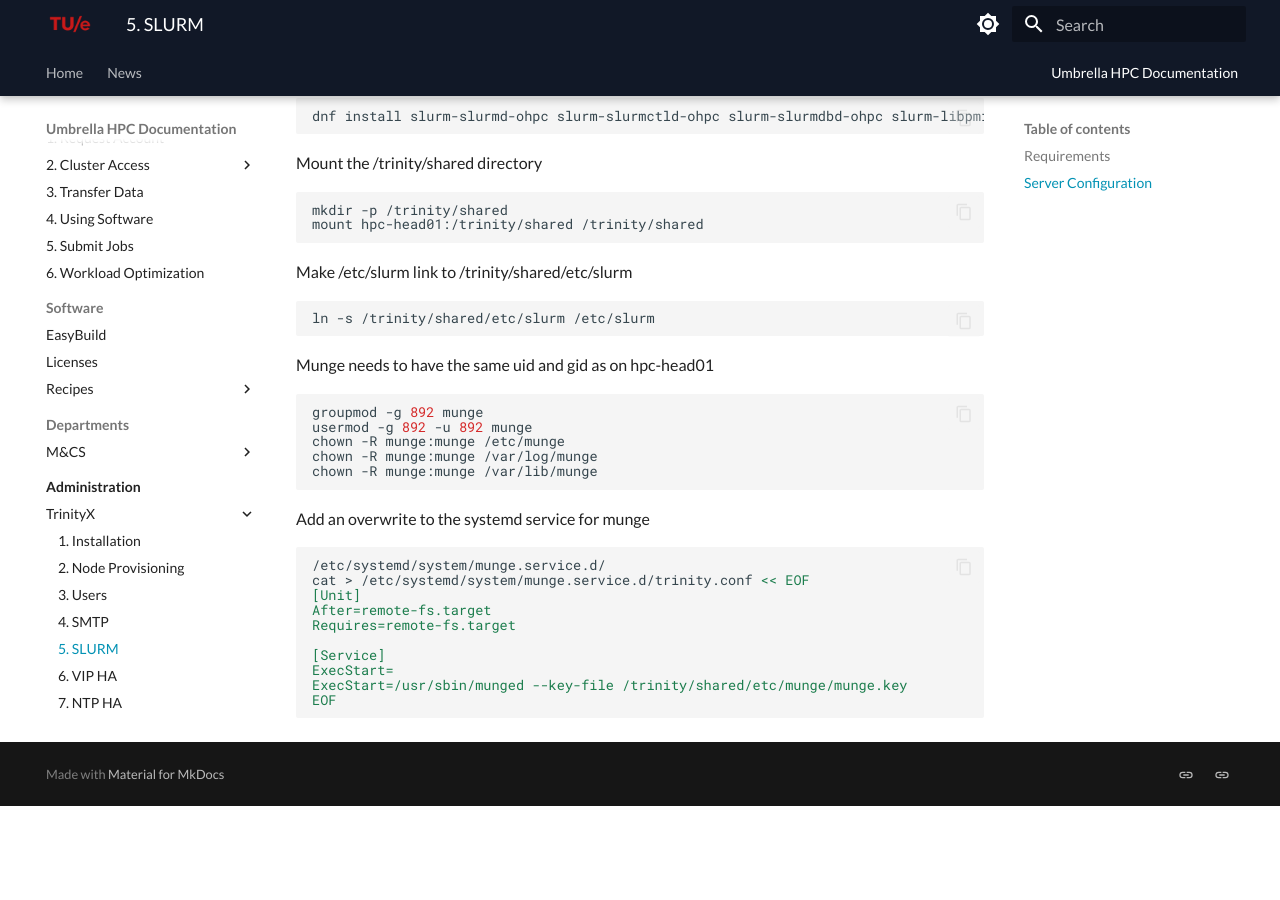
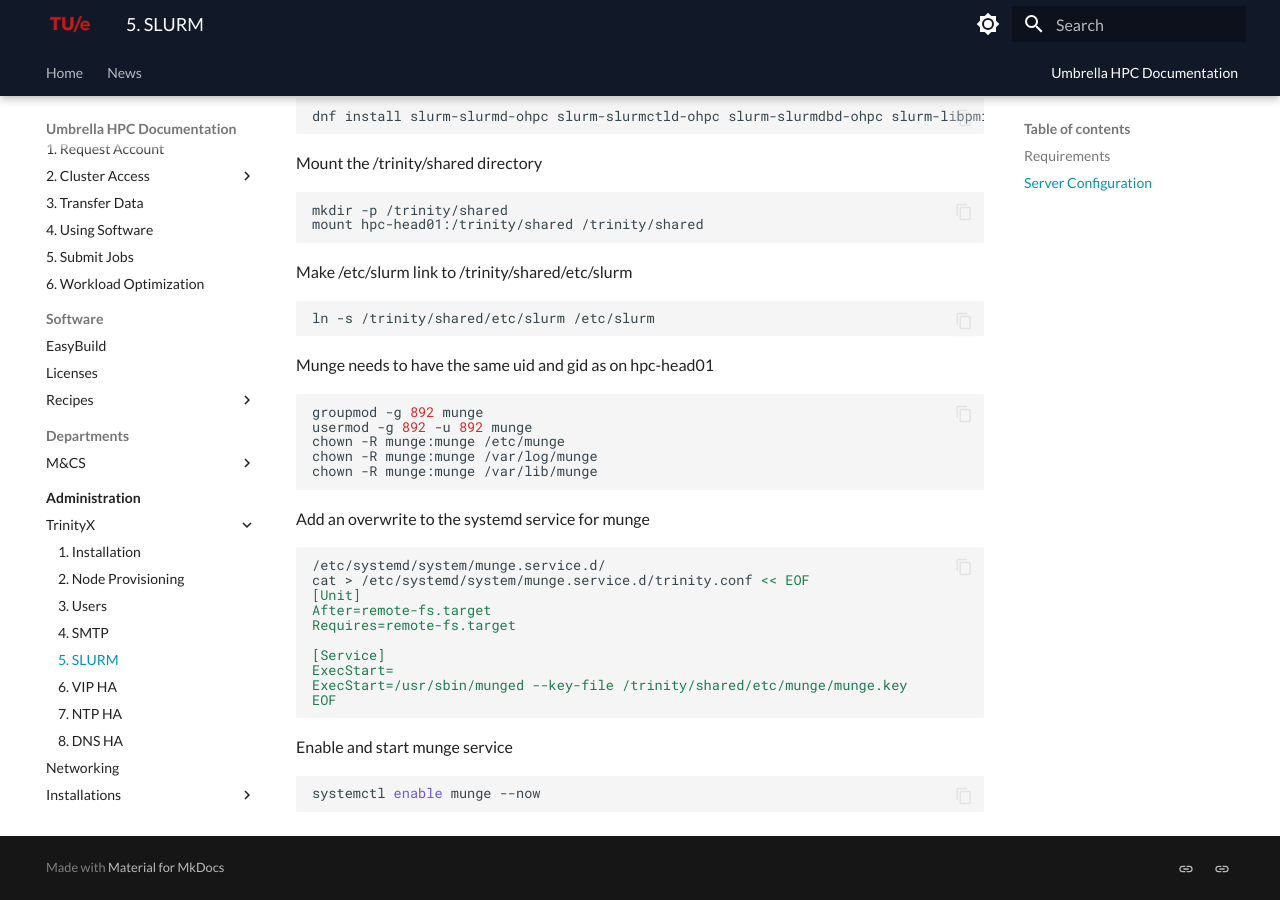
Before and after one commit to gferhpc/supercomputing.tue.nl, an MkDocs documentation site: the page built from pages/documentation/administration/trinityx/slurm.md, in a window 1280 px wide and 900 px high, scrolled down 791 px. Built offline with MkDocs 1.6.1 and Material for MkDocs 9.7.7, drawn with Linux system fonts in a browser that asks for light colours; before the commit the page ends 1597 px from its top, so only the background shows below that.

Commit message:
Update slurm.md

````diff
--- a/pages/documentation/administration/trinityx/slurm.md
+++ b/pages/documentation/administration/trinityx/slurm.md
@@ -61,3 +61,7 @@
 ExecStart=/usr/sbin/munged --key-file /trinity/shared/etc/munge/munge.key
 EOF
 ```
+Enable and start munge service
+```shell
+systemctl enable munge --now
+```
````
